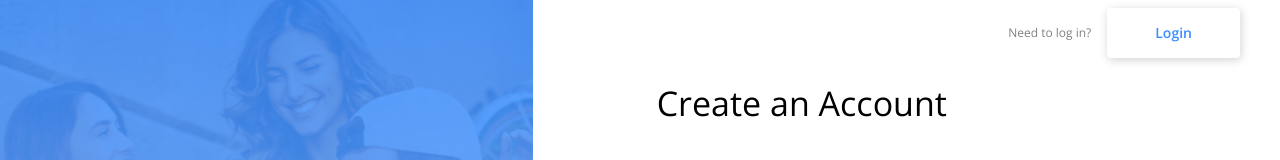
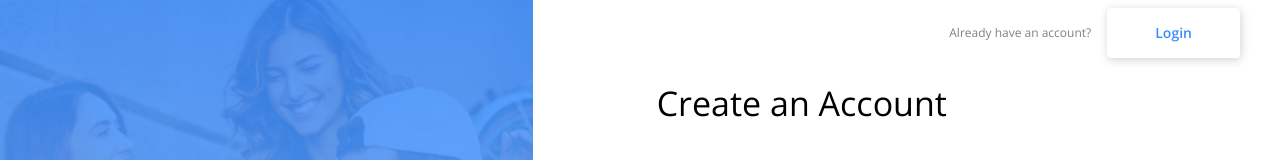
Before and after one commit to deliaconstantino/messenger-app, a React (Create React App) app in the folder client/: page / in a window 1280 px wide. Shown: the top 160 px of the page. Built offline with nearby package versions, Linux system fonts and the light colour scheme; no server answers.

Commit message:
updated to 'Already have an account?'

```diff
--- a/client/src/components/UserAccess/UserAccessTwo.js
+++ b/client/src/components/UserAccess/UserAccessTwo.js
@@ -115,7 +115,7 @@ function UserAccessTwo(props) {
         )}
         {showSignup && (
           <Grid container item className={classes.buttonGrid}>
-            <Typography className={classes.text}>Need to log in?</Typography>
+            <Typography className={classes.text}>Already have an account?</Typography>
             <Button className={classes.button}
               onClick={() => {
                 updateShowLogin(true);
```
